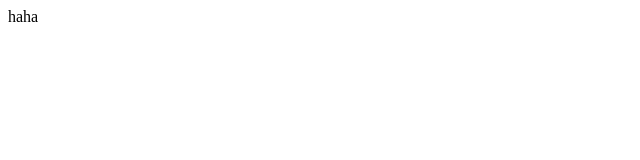
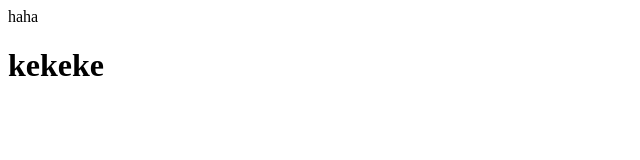
Before and after one commit to LuLu11111/haha, a plain HTML site: page index.html in a window 1280 px wide. Shown: the whole page, without its empty margins (0-640 px from the left). Drawn offline with Linux system fonts and the light colour scheme.

Commit message:
added file

```diff
--- a/index.html
+++ b/index.html
@@ -1,7 +1,9 @@
 <!DOCTYPE html>
 <html>
 <head>
+
 <title>lala</title>
-<body>haha</body>
+<body>haha
+    <h1> kekeke</h1></body>
 </head>
 </html>
```
